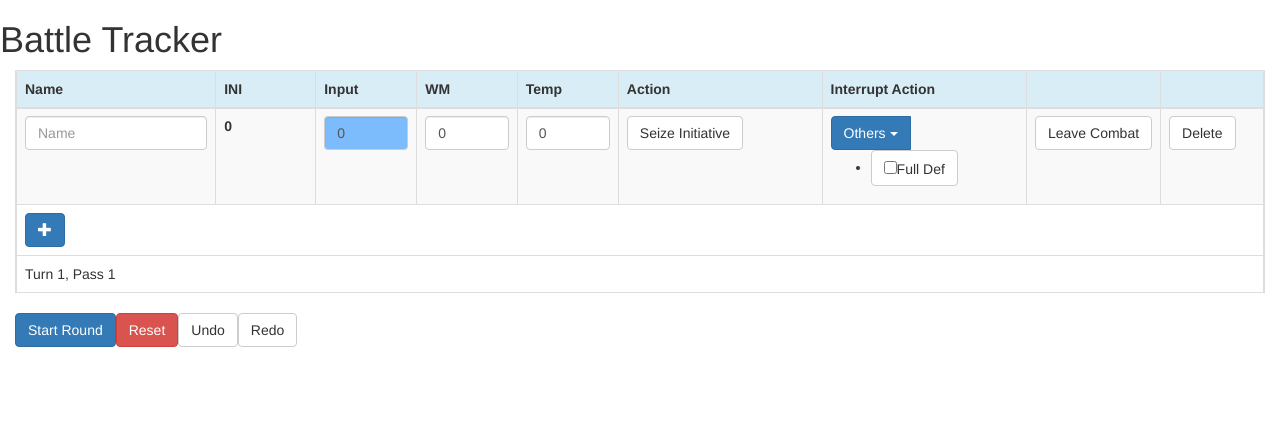
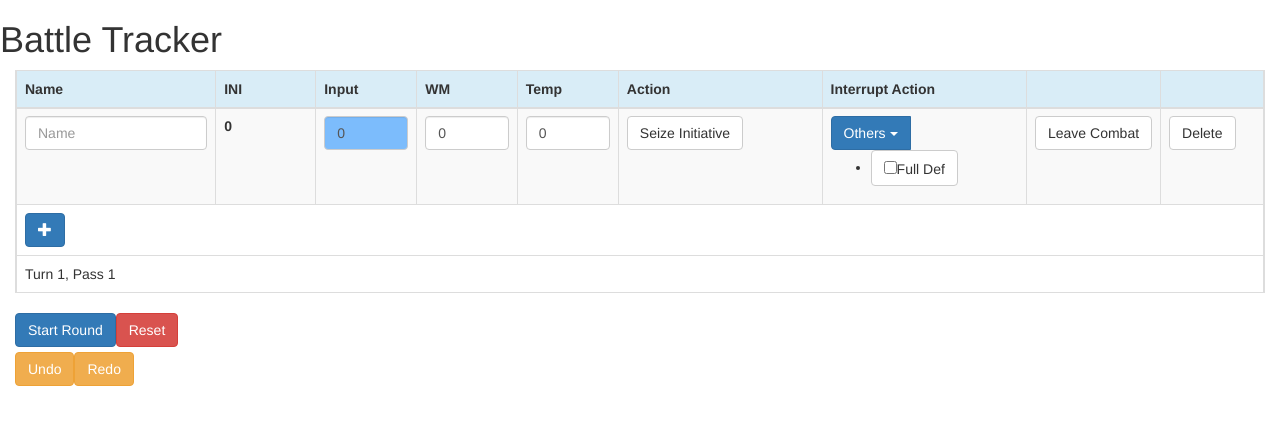
Before and after one commit to MerGatto/BattleTracker, an Angular app: page / in a window 1280 px wide. Shown: the top 424 px of the page. Built offline with nearby package versions, Linux system fonts and the light colour scheme; what ng2-bootstrap, ng2-validation would draw is missing.

Commit message:
replcaed undo redo buttons

```diff
--- a/src/app/battle-tracker/battle-tracker.component.html
+++ b/src/app/battle-tracker/battle-tracker.component.html
@@ -113,10 +113,12 @@
     <button type="button" class="btn btn-danger" (click)="btnReset_Click()">
       Reset
     </button>
-      <button type="button" class="btn btn-default" (click)="btnUndo_Click(p)">
+  </div>
+  <div class="row top-buffer">
+    <button type="button" class="btn btn-warning" (click)="btnUndo_Click(p)">
       Undo
     </button>
-      <button type="button" class="btn btn-default" (click)="btnRedo_Click(p)">
+    <button type="button" class="btn btn-warning" (click)="btnRedo_Click(p)">
       Redo
     </button>
   </div>
--- a/src/styles.css
+++ b/src/styles.css
@@ -1 +1,4 @@
 /* You can add global styles to this file, and also import other style files */
+.top-buffer {
+    margin-top: 5px;
+}
```
Lines whose indentation alone changed are shown as unchanged.
